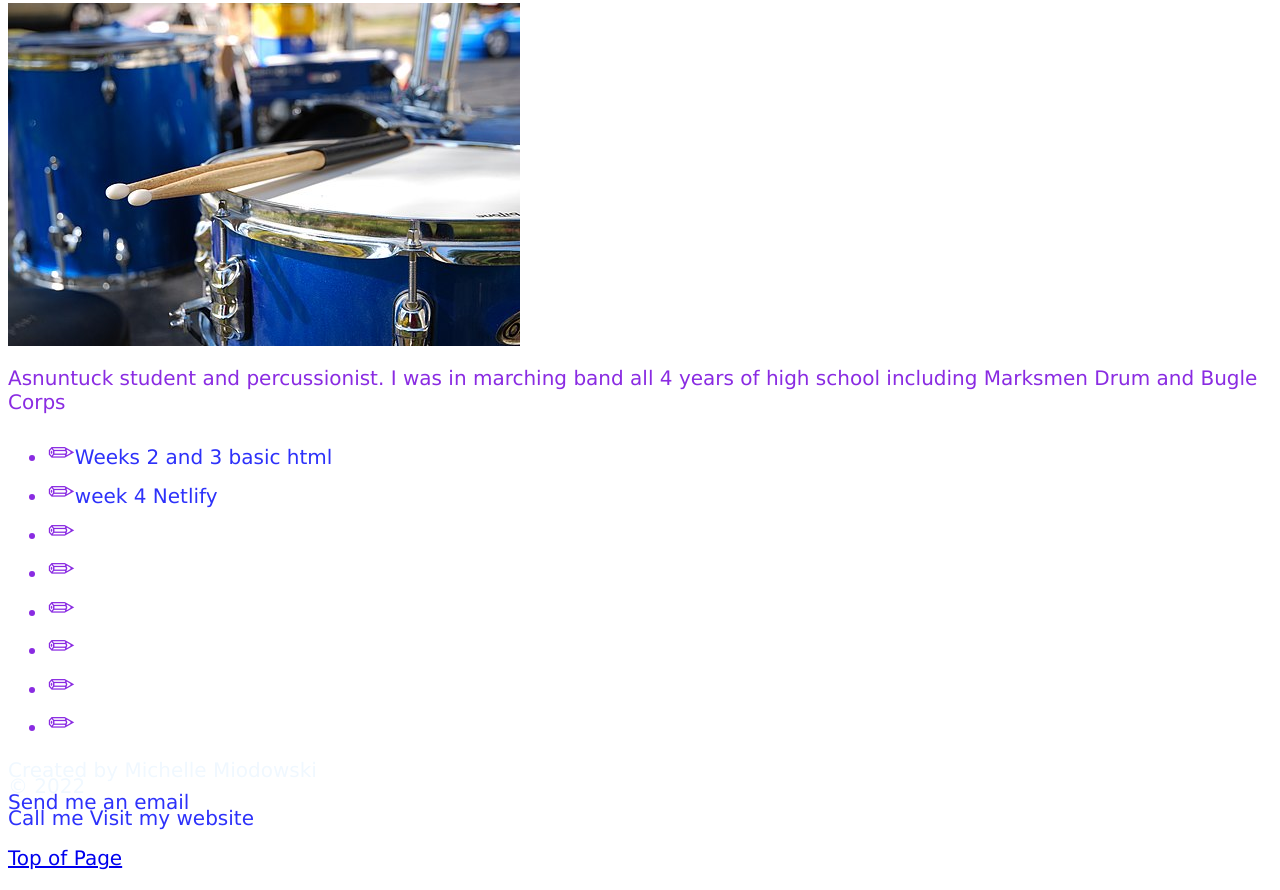
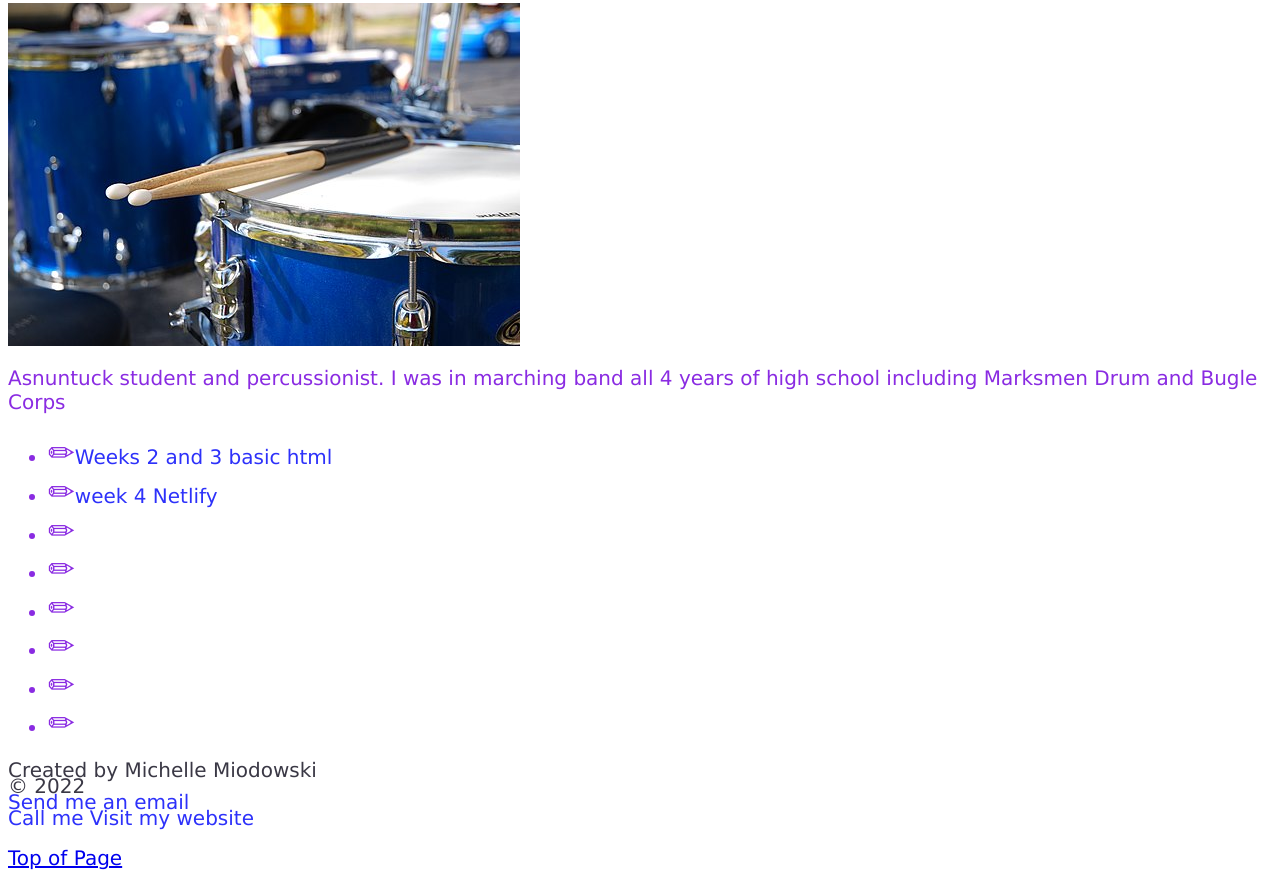
Before and after one commit to mmiodowski13/mmiodowski13.github.io, a plain HTML site: page index.html in a window 1280 px wide. Shown: the part 288-1178 px from the top of the page. Drawn offline with Linux system fonts and the light colour scheme.

Commit message:
color change

```diff
--- a/css/index-style.css
+++ b/css/index-style.css
@@ -79,7 +79,7 @@ header p {
 }
 
 footer {
-    color:rgb(240, 248, 255);
+    color:rgb(58, 56, 69);
     line-height: 80%;
     font-weight: 500;
 }
```
